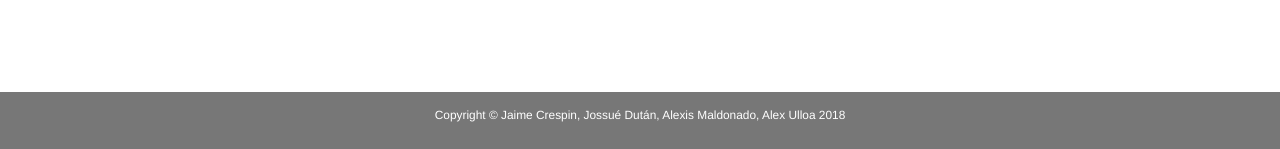
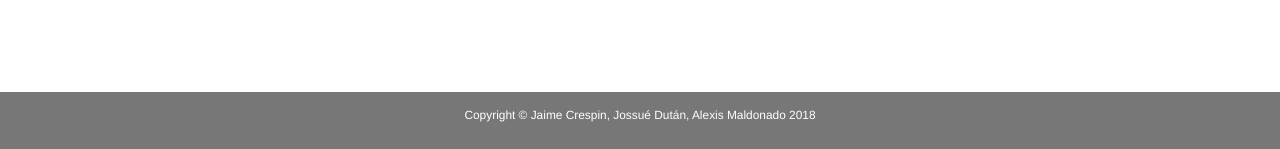
Before and after one commit to jossued/ProyectoLibres, a PHP site: page /sgoa/aplicacion/modulos_estudiante/est_buscar.php in a window 1280 px wide. Shown: the part 651-800 px from the top of the page. Run offline with PHP 8.4, Linux system fonts and the light colour scheme; a user stored in the database is signed in; data that the repository does not hold is empty.

Commit message:
Diseño footer

```diff
--- a/sgoa/aplicacion/modulos_administrador/adm_actualizar_oa.php
+++ b/sgoa/aplicacion/modulos_administrador/adm_actualizar_oa.php
@@ -119,7 +119,7 @@ if (@!$_SESSION['usuario']) {
         </div></br></br></br>
 
         <footer class="label-default container-fluid text-center">
-            <p class="copyright small">Copyright &copy; Miguel Alvarez, Jossué Dután, Alexis Maldonado, Alex Ulloa 2018</p>
+            <p class="copyright small">Copyright &copy; Jaime Crespin, Jossué Dután, Alexis Maldonado 2018</p>
         </footer>
 
         <script>
--- a/sgoa/aplicacion/modulos_administrador/adm_buscar.php
+++ b/sgoa/aplicacion/modulos_administrador/adm_buscar.php
@@ -186,7 +186,7 @@ if (@!$_SESSION['usuario']) {
     </div>
 </div></br></br></br>
 <footer class="label-default container-fluid text-center">
-    <p class="copyright small">Copyright &copy; Jaime Crespin, Jossué Dután, Alexis Maldonado, Alex Ulloa 2018</p>
+    <p class="copyright small">Copyright &copy; Jaime Crespin, Jossué Dután, Alexis Maldonado 2018</p>
 </footer>
 </body>
 
--- a/sgoa/aplicacion/modulos_administrador/adm_buscar_estudiantes.php
+++ b/sgoa/aplicacion/modulos_administrador/adm_buscar_estudiantes.php
@@ -293,7 +293,7 @@ if (@!$_SESSION['usuario']) {
 
         </script>
         <footer class="label-default container-fluid text-center">
-            <p class="copyright small">Copyright &copy; Jaime Crespin, Jossué Dután, Alexis Maldonado, Alex Ulloa 2018</p>
+            <p class="copyright small">Copyright &copy; Jaime Crespin, Jossué Dután, Alexis Maldonado 2018</p>
         </footer>
     </body>
 
--- a/sgoa/aplicacion/modulos_administrador/adm_buscar_profesores.php
+++ b/sgoa/aplicacion/modulos_administrador/adm_buscar_profesores.php
@@ -298,7 +298,7 @@ if (@!$_SESSION['usuario']) {
 
         </script>
         <footer class="label-default container-fluid text-center">
-            <p class="copyright small">Copyright &copy; Jaime Crespin, Jossué Dután, Alexis Maldonado, Alex Ulloa 2018</p>
+            <p class="copyright small">Copyright &copy; Jaime Crespin, Jossué Dután, Alexis Maldonado 2018</p>
         </footer>
     </body>
 
--- a/sgoa/aplicacion/modulos_administrador/adm_comentarios.php
+++ b/sgoa/aplicacion/modulos_administrador/adm_comentarios.php
@@ -190,7 +190,7 @@ $objeto_de_aprendizaje = obtener_oa_como_arreglo($id_objeto_aprendizaje);
 
 
 <footer class="label-default container-fluid text-center">
-    <p class="copyright small">Copyright &copy; Jaime Crespin, Jossué Dután, Alexis Maldonado, Alex Ulloa 2018</p>
+    <p class="copyright small">Copyright &copy; Jaime Crespin, Jossué Dután, Alexis Maldonado 2018</p>
 </footer>
 </body>
 
--- a/sgoa/aplicacion/modulos_administrador/adm_ejecutar_buscar.php
+++ b/sgoa/aplicacion/modulos_administrador/adm_ejecutar_buscar.php
@@ -196,7 +196,7 @@ if (@!$_SESSION['usuario']) {
             </div>
         </div>
         <footer class="label-default container-fluid text-center">
-            <p class="copyright small">Copyright &copy; Jaime Crespin, Jossué Dután, Alexis Maldonado, Alex Ulloa 2018</p>
+            <p class="copyright small">Copyright &copy; Jaime Crespin, Jossué Dután, Alexis Maldonado 2018</p>
         </footer>
     </body>
 
--- a/sgoa/aplicacion/modulos_administrador/adm_ejecutar_buscar_estudiantes.php
+++ b/sgoa/aplicacion/modulos_administrador/adm_ejecutar_buscar_estudiantes.php
@@ -312,7 +312,7 @@ if (@!$_SESSION['usuario']) {
 
         </script>
         <footer class="label-default container-fluid text-center">
-            <p class="copyright small">Copyright &copy; Jaime Crespin, Jossué Dután, Alexis Maldonado, Alex Ulloa 2018</p>
+            <p class="copyright small">Copyright &copy; Jaime Crespin, Jossué Dután, Alexis Maldonado 2018</p>
         </footer>
     </body>
 
--- a/sgoa/aplicacion/modulos_administrador/adm_ejecutar_buscar_profesores.php
+++ b/sgoa/aplicacion/modulos_administrador/adm_ejecutar_buscar_profesores.php
@@ -318,7 +318,7 @@ if (@!$_SESSION['usuario']) {
 
         </script>
         <footer class="label-default container-fluid text-center">
-            <p class="copyright small">Copyright &copy; Jaime Crespin, Jossué Dután, Alexis Maldonado, Alex Ulloa 2018</p>
+            <p class="copyright small">Copyright &copy; Jaime Crespin, Jossué Dután, Alexis Maldonado 2018</p>
         </footer>
     </body>
 
--- a/sgoa/aplicacion/modulos_administrador/adm_herramientas.php
+++ b/sgoa/aplicacion/modulos_administrador/adm_herramientas.php
@@ -291,7 +291,7 @@ if (@!$_SESSION['usuario']) {
             <!-- --------------------------------------------- -->
 
             <footer class="label-default container-fluid text-center">
-                <p class="copyright small">Copyright &copy; Jaime Crespin, Jossué Dután, Alexis Maldonado, Alex Ulloa 2018</p>
+                <p class="copyright small">Copyright &copy; Jaime Crespin, Jossué Dután, Alexis Maldonado 2018</p>
             </footer>
             </script>
     </body>
--- a/sgoa/aplicacion/modulos_estudiante/est_buscar.php
+++ b/sgoa/aplicacion/modulos_estudiante/est_buscar.php
@@ -180,7 +180,7 @@ if (@!$_SESSION['usuario']) {
             </div>
         </div>
         <footer class="label-default container-fluid text-center">
-            <p class="copyright small">Copyright &copy; Jaime Crespin, Jossué Dután, Alexis Maldonado, Alex Ulloa 2018</p>
+            <p class="copyright small">Copyright &copy; Jaime Crespin, Jossué Dután, Alexis Maldonado 2018</p>
         </footer>
     </body>
 
--- a/sgoa/aplicacion/modulos_estudiante/est_comentarios.php
+++ b/sgoa/aplicacion/modulos_estudiante/est_comentarios.php
@@ -160,7 +160,7 @@ if (@!$_SESSION['usuario']) {
         </div>
 
         <footer class="label-default container-fluid text-center">
-            <p class="copyright small">Copyright &copy; Jaime Crespin, Jossué Dután, Alexis Maldonado, Alex Ulloa 2018</p>
+            <p class="copyright small">Copyright &copy; Jaime Crespin, Jossué Dután, Alexis Maldonado 2018</p>
         </footer>
     </body>
 
--- a/sgoa/aplicacion/modulos_estudiante/est_ejecutar_buscar.php
+++ b/sgoa/aplicacion/modulos_estudiante/est_ejecutar_buscar.php
@@ -207,7 +207,7 @@ if (@!$_SESSION['usuario']) {
             </div>
         </div>
         <footer class="label-default container-fluid text-center">
-            <p class="copyright small">Copyright &copy; Jaime Crespin, Jossué Dután, Alexis Maldonado, Alex Ulloa 2018</p>
+            <p class="copyright small">Copyright &copy; Jaime Crespin, Jossué Dután, Alexis Maldonado 2018</p>
         </footer>
     </body>
 
--- a/sgoa/aplicacion/modulos_estudiante/est_herramientas.php
+++ b/sgoa/aplicacion/modulos_estudiante/est_herramientas.php
@@ -282,7 +282,7 @@ if (@!$_SESSION['usuario']) {
             <!-- --------------------------------------------- -->
 
             <footer class="label-default container-fluid text-center">
-                <p class="copyright small">Copyright &copy; Jaime Crespin, Jossué Dután, Alexis Maldonado, Alex Ulloa 2018</p>
+                <p class="copyright small">Copyright &copy; Jaime Crespin, Jossué Dután, Alexis Maldonado 2018</p>
             </footer>
             </script>
     </body>
--- a/sgoa/aplicacion/modulos_profesor/pro_actualizar_oa.php
+++ b/sgoa/aplicacion/modulos_profesor/pro_actualizar_oa.php
@@ -140,7 +140,7 @@ if (@!$_SESSION['usuario']) {
         </div></br></br></br>
 
         <footer class="label-default container-fluid text-center">
-            <p class="copyright small">Copyright &copy; Miguel Alvarez, Jossué Dután, Alexis Maldonado, Alex Ulloa 2018</p>
+            <p class="copyright small">Copyright &copy; Jaime Crespin, Jossué Dután, Alexis Maldonado 2018</p>
         </footer>
 
         <script>
```
